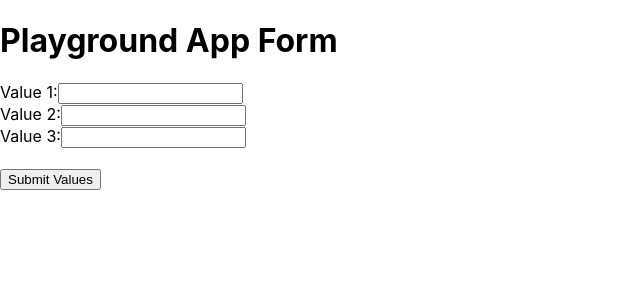
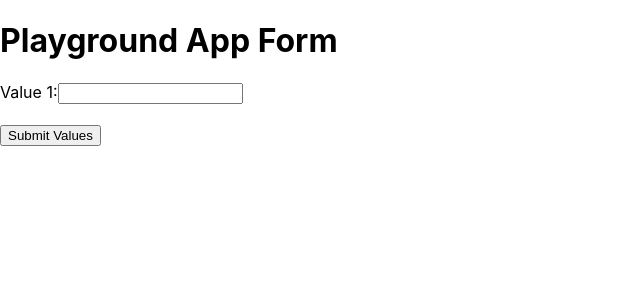
Before and after one commit to typicalchazz/playground-app, a React (Create React App) app: page / in a window 1280 px wide. Shown: the top 300 px of the page, without its empty margins (0-640 px from the left). Built offline with nearby package versions, Linux system fonts and the light colour scheme.

Commit message:
Changing to Reskin WFPL

```diff
--- a/src/App.js
+++ b/src/App.js
@@ -1,10 +1,13 @@
-import React, {useState} from 'react'
+import React from 'react'
 import './App.css';
 
 function App() {
-  const [values,setValues] = useState("")
+  //const [values,setValues] = useState("")
 
-
+  const handleChange = event => {
+    event.preventDefault();
+    console.log(event.target.value);
+  }
 
 
   return (
@@ -15,21 +18,12 @@ function App() {
           <input type="text" name="name" />
         </label>
       <br/>
-  <label>
-    Value 2:
-    <input type="text" name="name" />
-  </label>
-  <br/>
-  <label>
-    Value 3:
-    <input type="text" name="name" />
-  </label>
-  <br/>
       <br/>
       <input
         type="submit"
-    value="Submit Values"/>
-
+        value="Submit Values"
+        onChange = {handleChange}
+      />
     </form>
   );
 }
```
Lines whose indentation alone changed are shown as unchanged.
